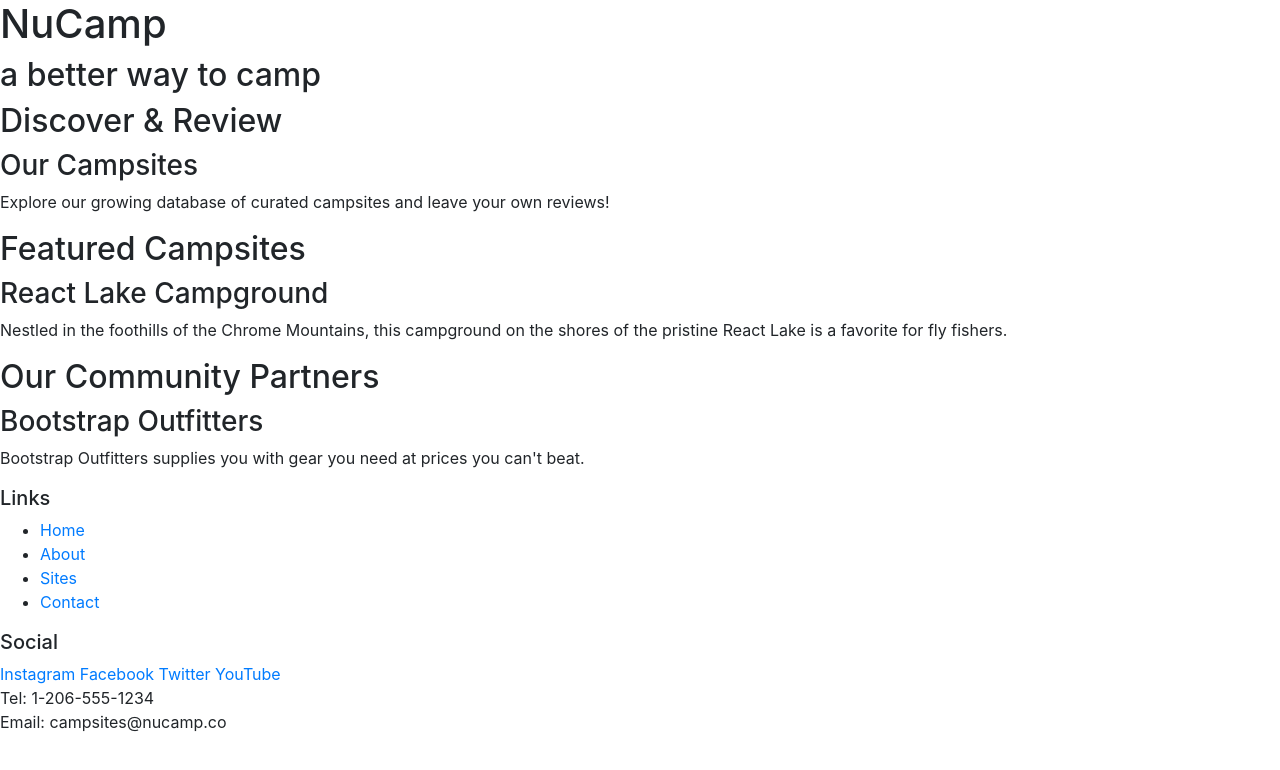
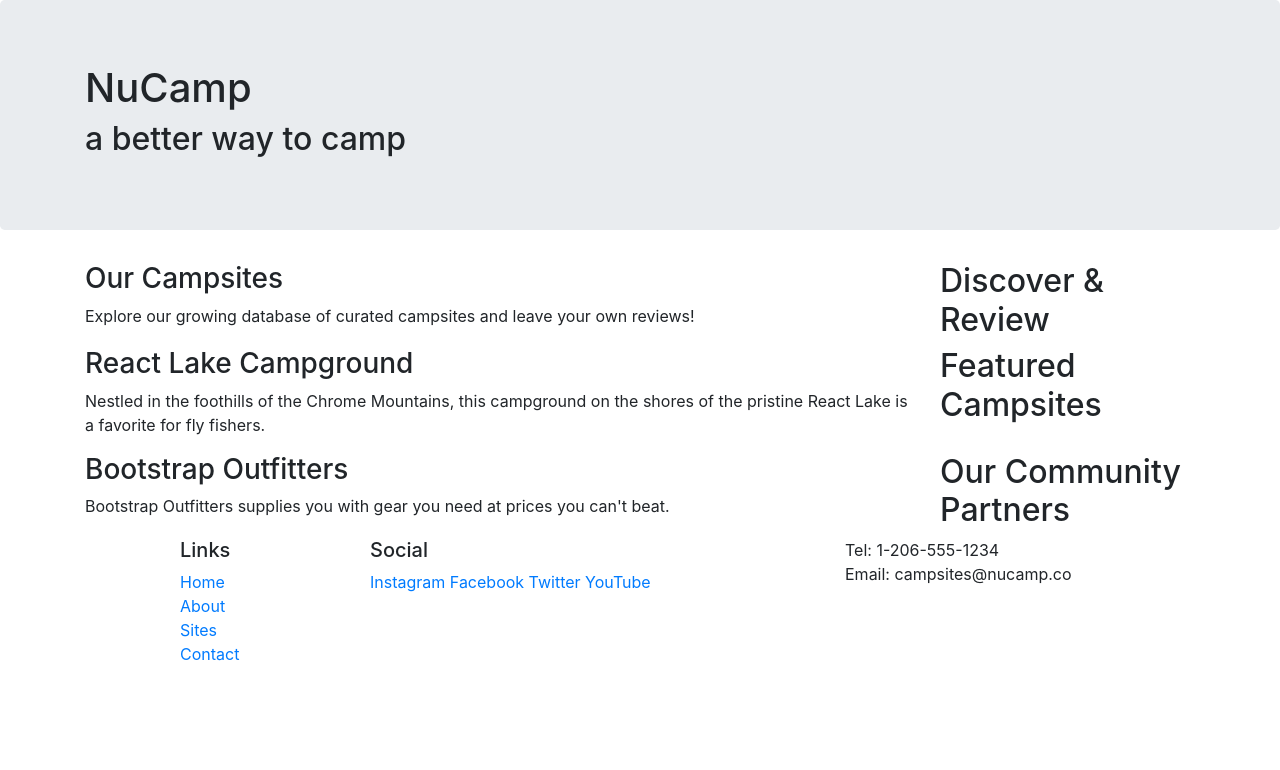
Before and after one commit to JacobM8/nucamp-bootstrap, a website: page index.html in a window 1280 px wide. Drawn offline with nearby package versions, Linux system fonts and the light colour scheme.

Commit message:
Bootstrap Grid

```diff
--- a/index.html
+++ b/index.html
@@ -14,51 +14,76 @@
 
 <body>
 
-    <header>
-        <div>
+    <header class="jumbotron">
+        <div class="container">
+            <div class="row">
+                <div class="col">
                     <h1>NuCamp</h1>
                     <h2>a better way to camp</h2>
                 </div>
+            </div>
     </header>
 
-    <div>
+    <div class="container">
+        <div class="row">
+            <div class="col-sm-4 order-sm-last col-md-3">
                 <h2>Discover & Review</h2>
+            </div>
+            <div class="col">
                 <h3>Our Campsites</h3>
                 <p>Explore our growing database of curated campsites and leave your own reviews!</p>
             </div>
+        </div>
+    </div>
 
-    <div>
+    <div class ="container">
+        <div class="row">
+            <div class="col-sm-4 order-sm-last col-md-3">
                 <h2>Featured Campsites</h2>
+            </div>
+            <div class="col">
                 <h3>React Lake Campground</h3>
                 <p>Nestled in the foothills of the Chrome Mountains, this campground on the shores of the pristine React Lake is a favorite for fly fishers.</p>
             </div>
+        </div>
+    </div>
 
-    <div>
+    <div class="container">
+        <div class="row">
+            <div class="col-sm-4 order-sm-last col-md-3">
                 <h2>Our Community Partners</h2>
+            </div>
+            <div class="col">
                 <h3>Bootstrap Outfitters</h3>
                 <p>Bootstrap Outfitters supplies you with gear you need at prices you can't beat.</p>
             </div>
+        </div>
+    </div>
 
     <footer>
-        <div>
+        <div class="container">
+            <div class="row">
+                <div class="col-4 col-sm-2 offset-1">
                     <h5>Links</h5>
-            <ul>
+                    <ul class="list-unstyled">
                         <li><a href="#">Home</a></li>
                         <li><a href="#">About</a></li>
                         <li><a href="#">Sites</a></li>
                         <li><a href="#">Contact</a></li>
                     </ul>
                 </div>
-        <div>
+                <div class="col-6 col-sm-5">
                     <h5>Social</h5>
                     <a href="http://instagram.com/">Instagram</a>
                     <a href="http://facebook.com/">Facebook</a>
                     <a href="http://twitter.com/">Twitter</a>
                     <a href="http://youtube.com/">YouTube</a>
                 </div>
-        <div>
+                <div class="col-sm-4">
                     Tel: 1-206-555-1234<br />
                     Email: campsites@nucamp.co
+                </div>
+            </div>
         </div>
     </footer>
 
```
Lines whose indentation alone changed are shown as unchanged.
